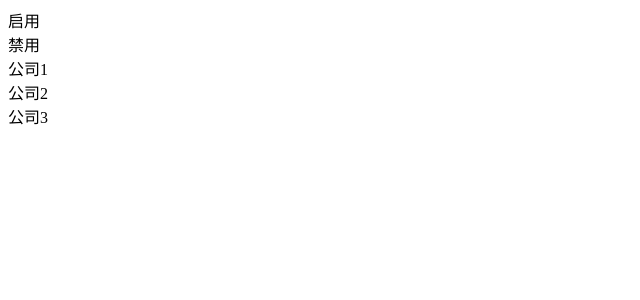
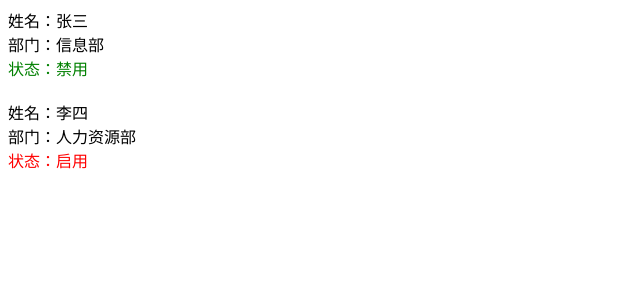
Before and after one commit to yedsn/vue-easy-dict-developer, a Vue app in the folder packages/demo/: page / in a window 1280 px wide. Shown: the top 300 px of the page, without its empty margins (0-640 px from the left). Built offline with nearby package versions, Linux system fonts and the light colour scheme.

Commit message:
添加demo3

```diff
--- a/packages/demo/src/App.vue
+++ b/packages/demo/src/App.vue
@@ -1,18 +1,21 @@
 <template>
   <div>
-    <Demo1 />
-    <Demo2 />
+    <!-- <Demo1 />
+    <Demo2 /> -->
+    <Demo3 />
   </div>
 </template>
 
 <script>
 import Demo1 from './components/Demo1'
 import Demo2 from './components/Demo2'
+import Demo3 from './components/Demo3'
 export default {
   name: 'App',
   components: {
     Demo1,
-    Demo2
+    Demo2,
+    Demo3
   }
 }
 </script>
--- /dev/null
+++ b/packages/demo/src/components/Demo3.vue
@@ -0,0 +1,60 @@
+<template>
+  <div>
+      <div class="item" v-for="(item, index) in list" :key="index">
+          <div>姓名：{{ item.name }}</div>
+          <div>部门：{{ item.deptName }}</div>
+          <div :style="{color: item.statusColor}">状态：{{ item.statusStr }}</div>
+    </div>
+  </div>
+</template>
+<script>
+  // import { getUserList } from '@/api/user'
+  function getUserList() {
+    return {
+      data: [
+        {
+            name: "张三",
+            deptId: 1,
+            status: 0
+        },
+        {
+            name: "李四",
+            deptId: 2,
+            status: 1
+        }
+      ]
+    }
+  }
+  export default {
+      data() {
+          return {
+              list: []
+          }
+      },
+      async mounted() {
+          await this.$dict.loadDict('dept') // 等待部门数据加载到字典
+          this.getList()
+      },
+      methods: {
+          async getList() {
+              let res = getUserList({})
+              // 解析并转义字典数据赋值
+              this.list = res.data.map(item => {
+                   let statusRaw = this.$dict.getDictRaw("status", item.status) // 获取状态对应字典原始对象
+                  return {
+                      ...item,
+                      statusStr: statusRaw.label,
+                      statusColor: statusRaw.color,
+                      deptName: this.$dict.getDictLabel("dept", item.deptId) // 翻译字典值
+                  }
+              })
+
+          }
+      }
+  }
+</script>
+<style scoped>
+  .item {
+      margin-bottom: 20px;
+  }
+</style>
--- a/packages/demo/src/dict/index.js
+++ b/packages/demo/src/dict/index.js
@@ -27,6 +27,15 @@
             },
             labelField: 'name',
             valueField: 'id'
+        },
+        {
+            dictKey: 'dept',
+            data: [
+                { id: 1, name: "信息部" },
+                { id: 2, name: "人力资源部" }
+            ],
+            labelField: 'name',
+            valueField: 'id'
         }
     ],
     defaultData() {
```
